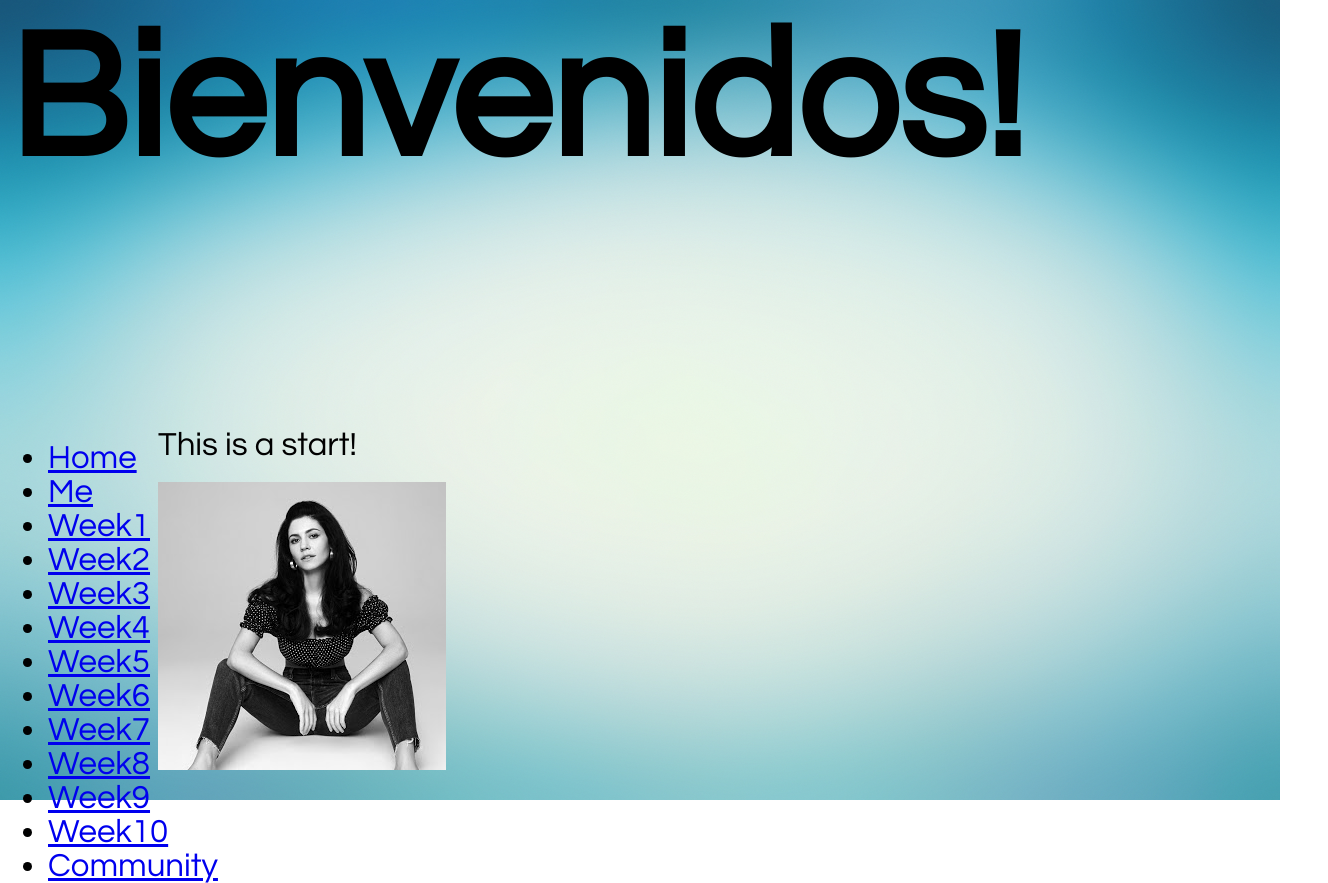
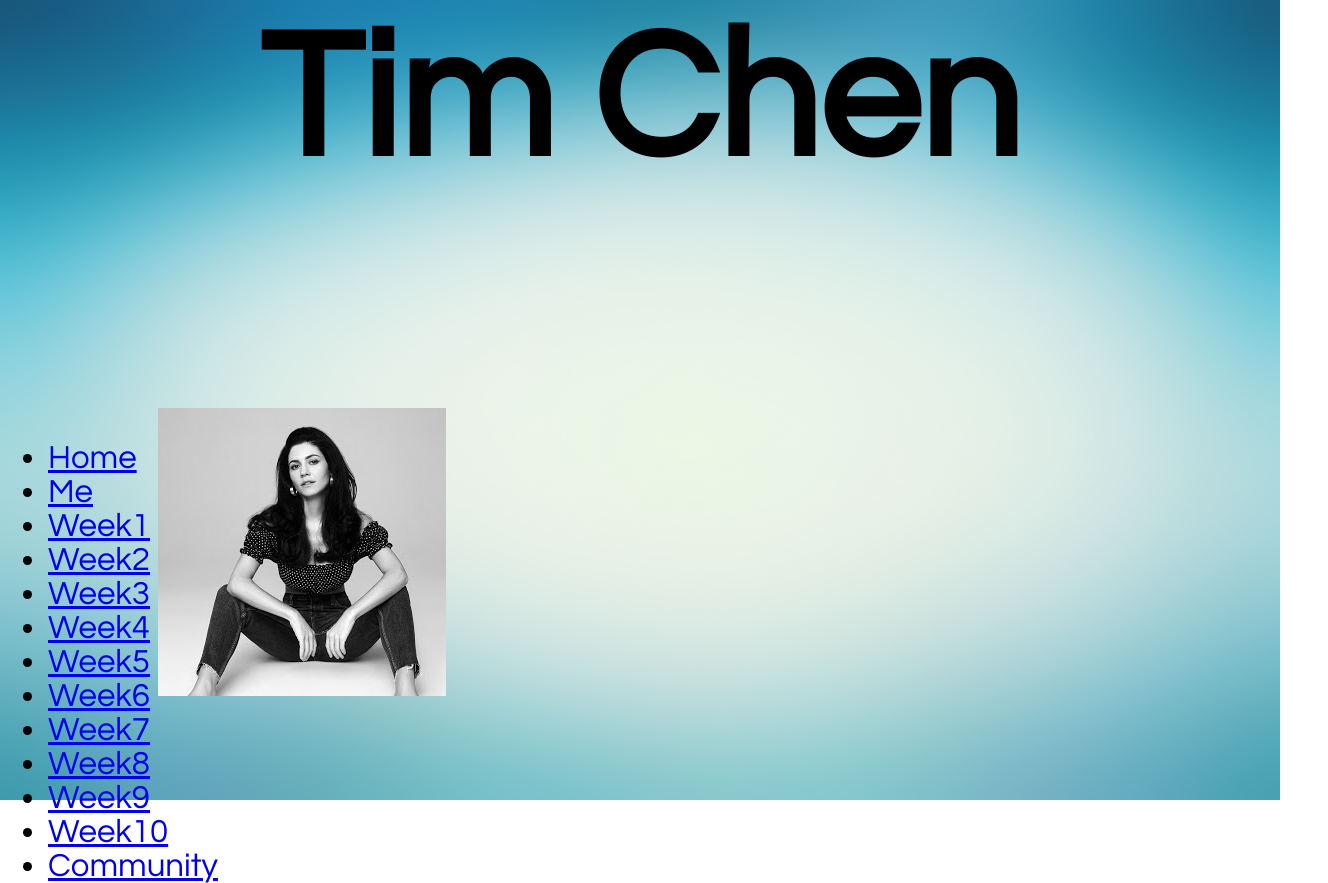
Before and after one commit to chens2019/chens, a plain HTML site: page index.html in a window 1280 px wide. Shown: the whole page, 1328 px wide, since content can reach past the window. Drawn offline with Linux system fonts and the light colour scheme.

Commit message:
Update index.html

```diff
--- a/index.html
+++ b/index.html
@@ -16,7 +16,7 @@
 		div#header{
 			font-size: 90px;
 			clear: both;
-			text-align: middle;}
+			text-align: center;}
 		div#navigation {
 			list-style-type:none;
 			}
@@ -42,7 +42,7 @@
 </style>
 <body>
 	<div id="header">
-		<h1>Bienvenidos!</h1>
+		<h1>Tim Chen</h1>
 		<br>
 	</div>
 
@@ -64,7 +64,6 @@
 		</ul>
 	</div>
 
-  <p>This is a start!</p>
   <img src=marina.jpg>
 
 </body>
```
